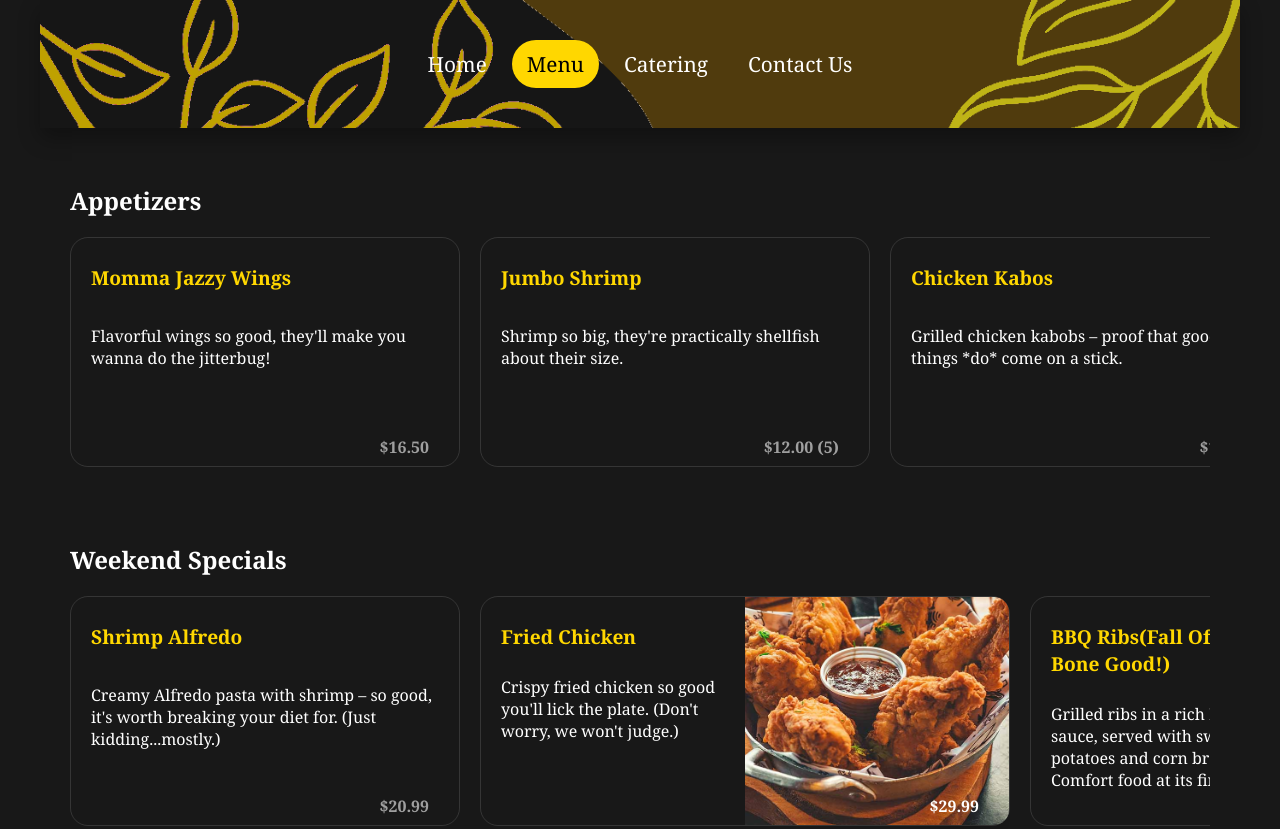
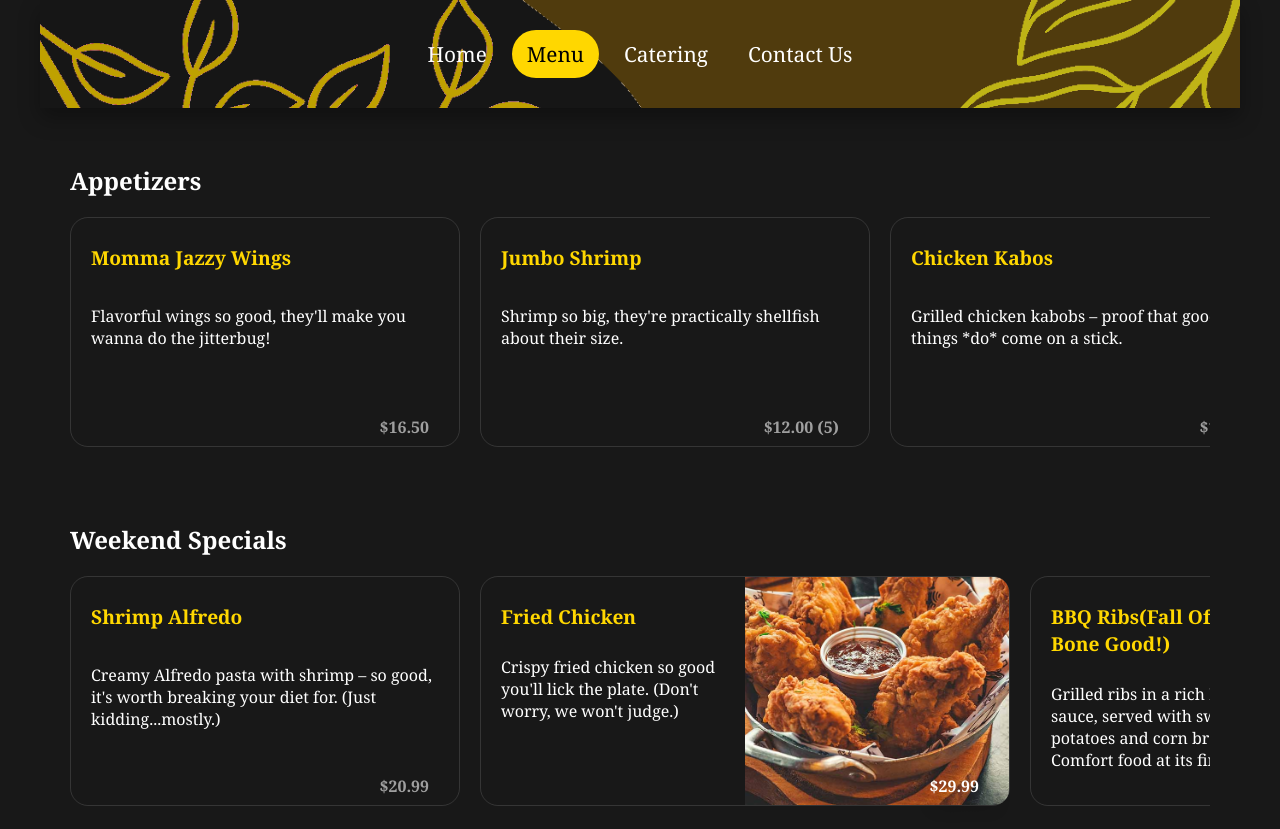
Before and after one commit to clawrenceharris/dakaris, a plain HTML site: page index.html in a window 1280 px wide. Shown: the top 829 px of the page. Drawn offline with Linux system fonts and the light colour scheme.

Commit message:
style updates

```diff
--- a/styles.css
+++ b/styles.css
@@ -50,13 +50,13 @@ header{
     background-color:var(--foreground-color);
     position: sticky;
     top: 0;
-    position: relative;
+    position: sticky;
     background-image: url(images/floral.png);
     background-size: cover;
 
     display: flex;
     justify-content: center;
-    padding: 40px;
+    padding: 30px;
 }
 
 nav{
```
